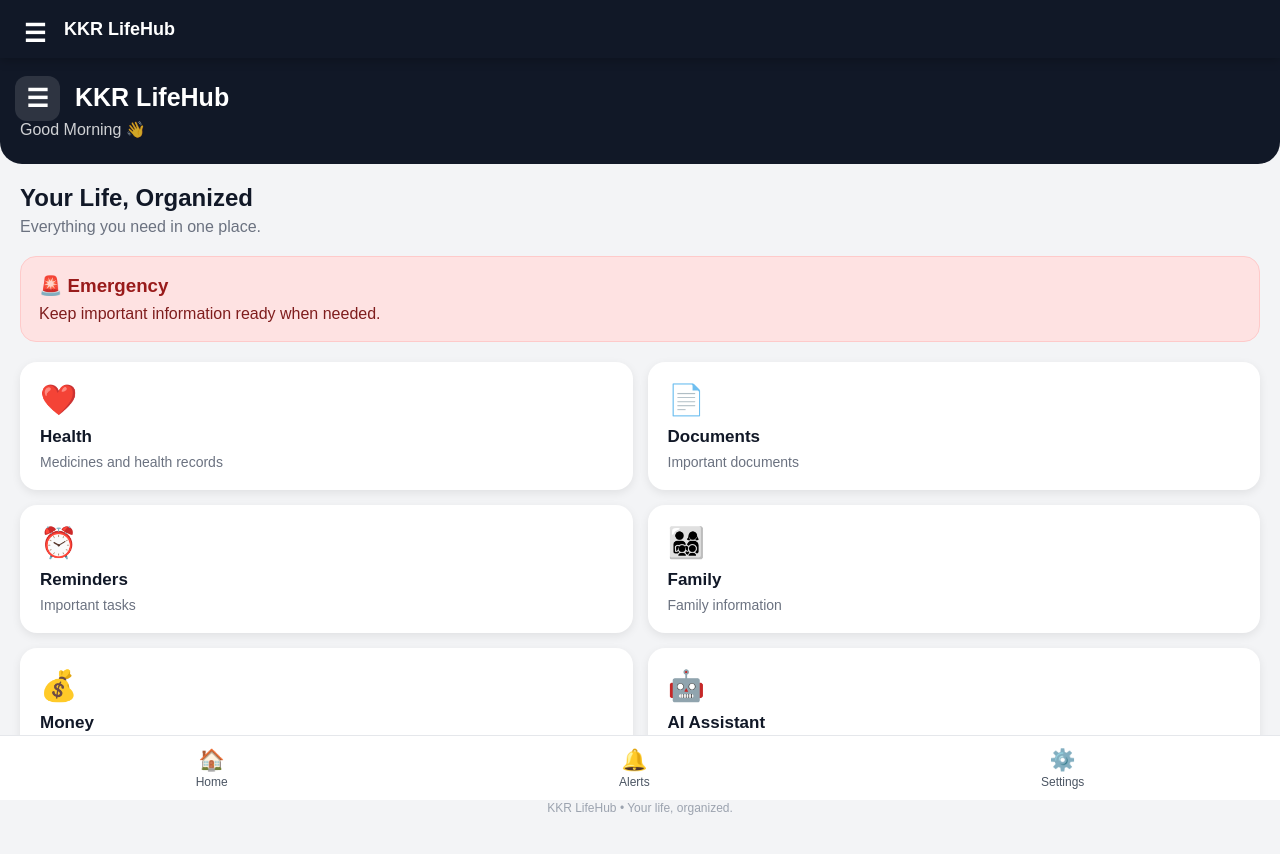
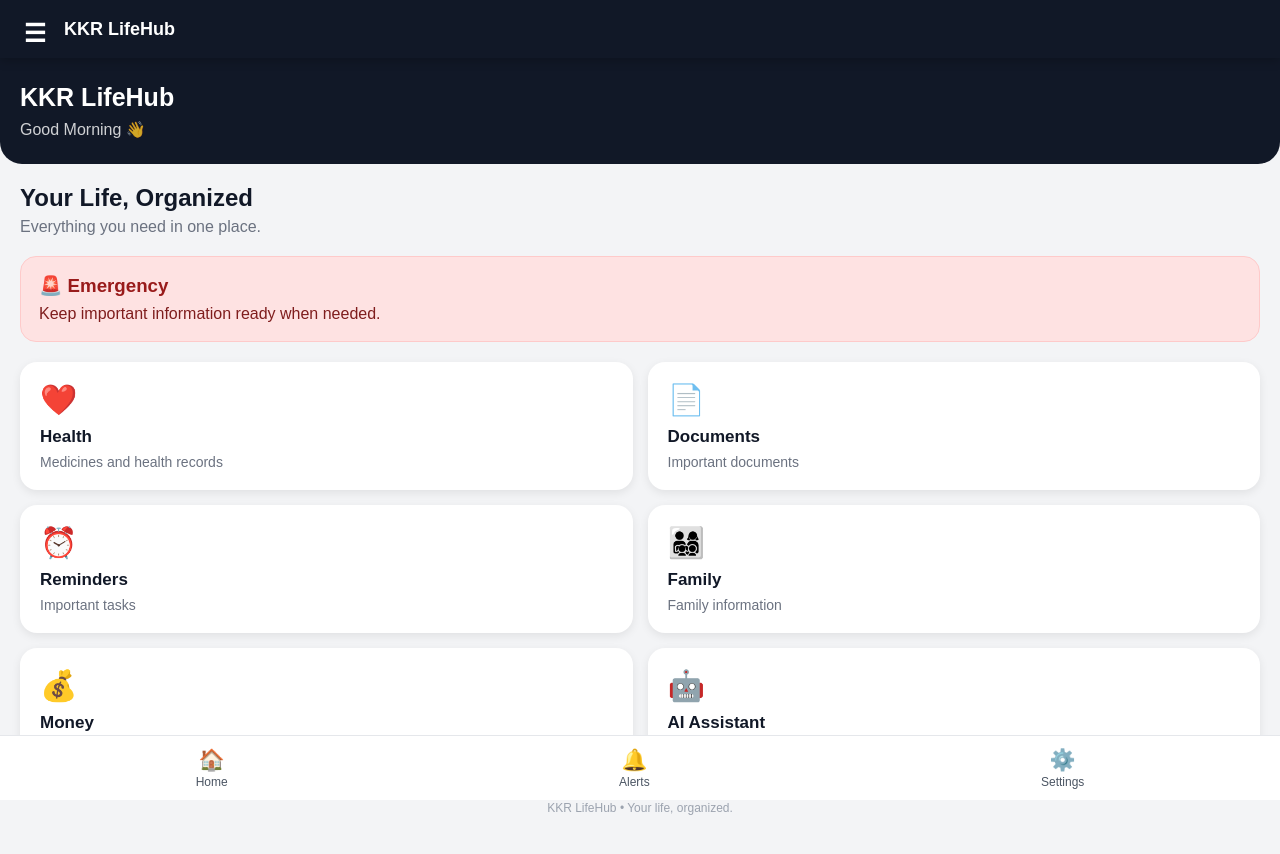
Before and after one commit to VAMSIDHARKAKARLA/kkr-lifehub, a plain HTML site: page test.html in a window 1280 px wide. Drawn offline with Linux system fonts and the light colour scheme.

Commit message:
Update test.html

```diff
--- a/test.html
+++ b/test.html
@@ -2140,7 +2140,6 @@ function openAbout() {
 
 // Add menu button after Home loads
 
-addMenuButton();
       if ("serviceWorker" in navigator) {
 
     window.addEventListener("load", function() {
```
